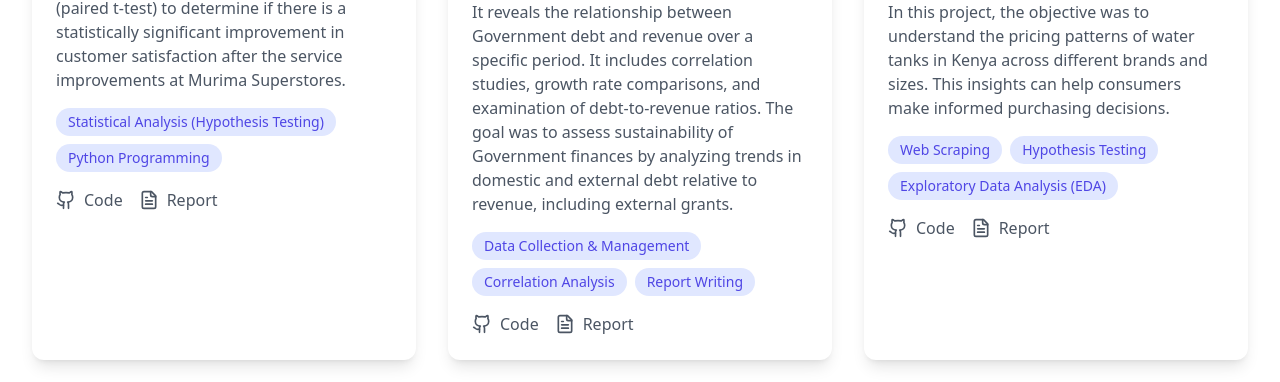
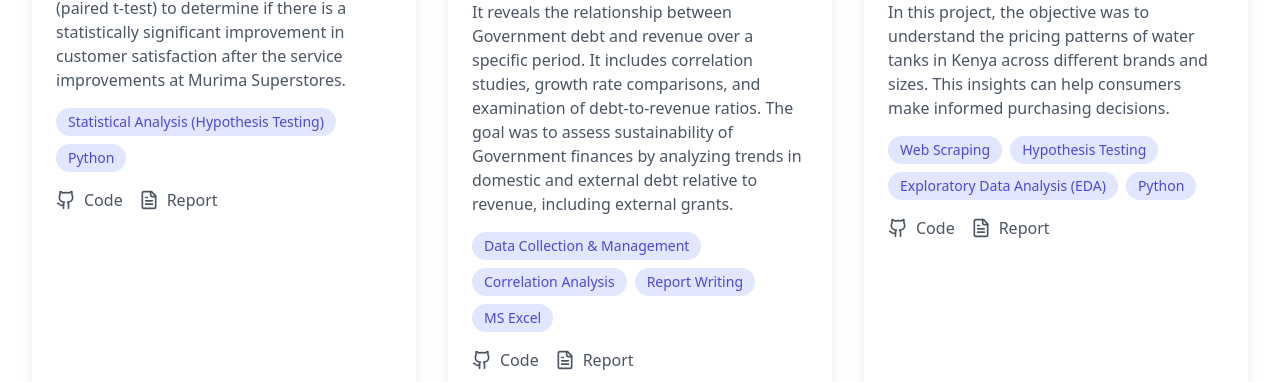
Before and after one commit to RaphaelItotia/Portfolio, a React (Vite) app: page / in a window 1280 px wide. Shown: the part 2474-2856 px from the top of the page. Built offline with nearby package versions, Linux system fonts and the light colour scheme.

Commit message:
Update App.tsx

```diff
--- a/src/App.tsx
+++ b/src/App.tsx
@@ -39,7 +39,7 @@ function App() {
       title: "Customer Satisfaction Analysis",
       description: "In this project, I used hypothesis testing (paired t-test) to determine if there is a statistically significant improvement in customer satisfaction after the service improvements at Murima Superstores.",
       image: customerImage,
-      technologies: ["Statistical Analysis (Hypothesis Testing)", "Python Programming"],
+      technologies: ["Statistical Analysis (Hypothesis Testing)", "Python"],
       githubUrl: "https://github.com/RaphaelItotia/Customer_Satisfaction_Analysis",
       liveUrl: "",
     },
@@ -48,7 +48,7 @@ function App() {
       description:
         "It reveals the relationship between Government debt and revenue over a specific period. It includes correlation studies, growth rate comparisons, and examination of debt-to-revenue ratios. The goal was to assess sustainability of Government finances by analyzing trends in domestic and external debt relative to revenue, including external grants.",
       image: revenuedebtImage,
-      technologies: ["Data Collection & Management", "Correlation Analysis", "Report Writing"],
+      technologies: ["Data Collection & Management", "Correlation Analysis", "Report Writing", "MS Excel"],
       githubUrl: "https://github.com/RaphaelItotia/Kenyan-Government-Debt-and-Revenue-Analysis",
       liveUrl: "",
     },
@@ -60,7 +60,8 @@ function App() {
       technologies: [
         "Web Scraping",
         "Hypothesis Testing",
-        "Exploratory Data Analysis (EDA)"
+        "Exploratory Data Analysis (EDA)",
+        "Python"
       ],
       githubUrl: "https://github.com/RaphaelItotia/Water_Tanks_Prices_Kenya",
       liveUrl: "",
```
